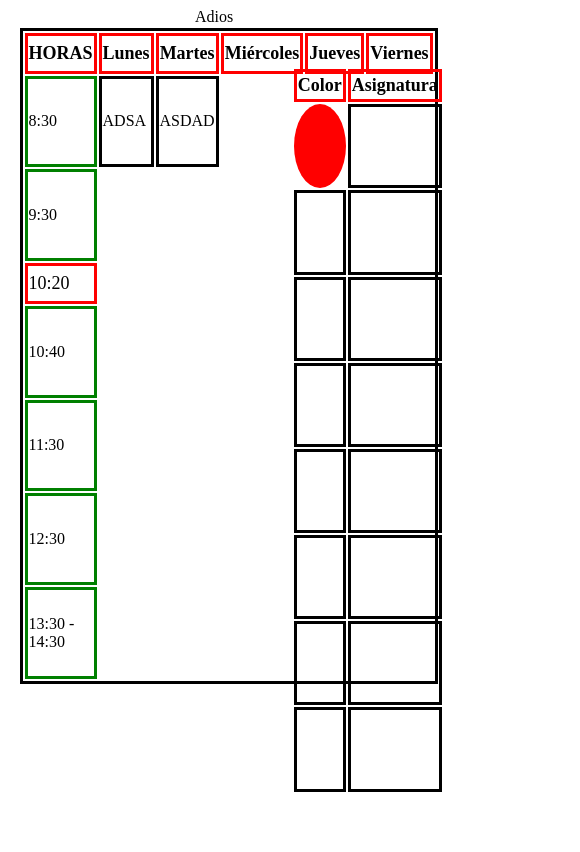
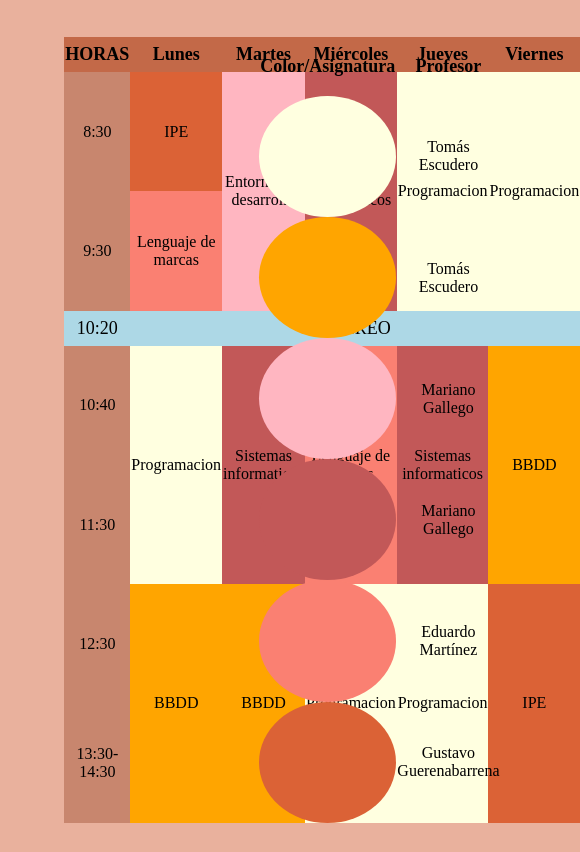
Before and after one commit to Eduu115/Marcas_EJ04_HorariosClase, a plain HTML site: page index.html in a window 390 px wide. Shown: the whole page, 580 px wide, since content can reach past the window. Drawn offline with Linux system fonts and the light colour scheme.

Commit message:
final steps, with a toruble in responsive(the main div's collide)

```diff
--- a/index.html
+++ b/index.html
@@ -22,19 +22,19 @@
                 </tr>
 
                 <tr class="normal">
-                    <td class="hora">8:30</td> <td>ADSA</td> <td>ASDAD</td>
+                    <td class="hora">8:30</td> <td id="ipe">IPE</td> <td id="ed" rowspan="2">Entornos de desarrollo</td> <td id="si" rowspan="2">Sistemas informaticos</td> <td id="prog" rowspan="2">Programacion</td> <td rowspan="2" id="prog">Programacion</td>
                 </tr>
 
                 <tr>
-                    <td class="hora">9:30</td>
+                    <td class="hora">9:30</td> <td id="marcas" >Lenguaje de marcas</td>
                 </tr>
 
                 <tr>
-                    <td id="recreo" class="hora">10:20</td>
+                    <td id="recreo" class="hora">10:20</td> <td colspan="5" id="recreo"> RECREO </td>
                 </tr>
 
                 <tr>
-                    <td class="hora">10:40</td>
+                    <td class="hora">10:40</td> <td id="prog" rowspan="2"> Programacion</td> <td id="si" rowspan="2">Sistemas informaticos</td> <td id="marcas" rowspan="2">Lenguaje de marcas</td> <td id="si" rowspan="2">Sistemas informaticos</td> <td id="bbdd" rowspan="2">BBDD</td>
                 </tr>
 
                 <tr>
@@ -42,47 +42,42 @@
                 </tr>
 
                 <tr>
-                    <td class="hora">12:30</td>
+                    <td class="hora">12:30</td> <td id="bbdd" rowspan="2">BBDD</td> <td id="bbdd" rowspan="2">BBDD</td> <td id="prog" rowspan="2">Programacion</td> <td id="prog" rowspan="2">Programacion</td> <td id="ipe" rowspan="2">IPE</td>
                 </tr>
 
                 <tr>
-                    <td class="hora">13:30 - 14:30</td>
+                    <td class="hora">13:30-<br>14:30</td>
                 </tr>
 
             </table>
         </div>
 
         <div id="lista">
-            Adios
+
             <table id="tabla-lista">
 
-                <tr>
-                    <th>Color</th> <th>Asignatura</th>
+                <tr class="asignaturas">
+                    <th class="aignaturas">Color/Asignatura</th> <th class="asignaturas">Profesor</th>
                 </tr>
-                <tr>
-                    <td id="circulo1"></td> <td> </td>
+                <tr class="asignaturas">
+                    <td class="circulo" id="prog"></td> <td class="profe">Tomás Escudero</td>
                 </tr>
-                <tr>
-                    <td id="circulo2"></td> <td> </td>
+                <tr class="asignaturas">
+                    <td class="circulo" id="bbdd"></td> <td class="profe">Tomás Escudero</td>
                 </tr>
-                <tr>
-                    <td id="circulo3"></td> <td> </td>
+                <tr class="asignaturas">
+                    <td class="circulo" id="ed"></td> <td class="profe">Mariano Gallego</td>
                 </tr>
-                <tr>
-                    <td id="circulo4"></td> <td> </td>
+                <tr class="asignaturas">
+                    <td class="circulo" id="si"></td> <td class="profe" >Mariano Gallego</td>
                 </tr>
-                <tr>
-                    <td id="circulo5"></td> <td> </td>
+                <tr class="asignaturas">
+                    <td class="circulo" id="marcas"></td> <td class="profe">Eduardo Martínez</td>
                 </tr>
-                <tr>
-                    <td id="circulo6"></td> <td> </td>
+                <tr class="asignaturas">
+                    <td class="circulo" id="ipe"></td> <td class="profe">Gustavo Guerenabarrena</td>
                 </tr>
-                <tr>
-                    <td id="circulo7"></td> <td> </td>
-                </tr>
-                <tr>
-                    <td id="circulo8"></td> <td> </td>
-                </tr>
+
 
 
             </table>
--- a/style.css
+++ b/style.css
@@ -1,3 +1,6 @@
+body{
+    background-color: #e9b19d   ;
+}
 #horario{
     position: absolute;
     left: 0%;
@@ -11,40 +14,50 @@
     right: 0%;
 
 }
+table{
+    border-collapse: collapse ;
+}
 
 div{
     height: 100%;
     display: flex;
 }
 table#tabla-horario{
-    border: solid black;
-    margin: 10%;
-    height: 41rem;
-    width: 60rem;
+
+    margin-top: 15%;
+    margin-bottom:15% ;
+    margin-left: 33%;
+    margin-right: 33%;
 }
 table#tabla-lista{
-    margin: 30% ;
-
+    margin-top: 15%;
+    margin-left: 33% ;
+    margin-right: 33%;
+    margin-bottom: 15%;
 }
 
 th,td#recreo{
     top: 2%;
-    border: solid red;
     height: 1em;
     font-size: large;
 }
 td{
-    border: solid black;
     height: 10%;
 
 }
 .hora{
-    border: solid green;
+    background-color: #c8866e;
 }
-#circulo1{
-    background-color: red;
+.circulo{
     border: 1px;
     border-radius: 50%;
+}
+.profe{
+    width: 100%;
+}
+.asignaturas{
+    height: 2em;
+    width: 15em;
 }
 #horas{
     width: 3%;
@@ -52,5 +65,34 @@ td{
 .normal{
     width: 100%;
     height: 12px;
+}
+table{
+    text-align: center;
+}
+#dias{
+    background-color: #c36948;
+}
+td#recreo{
+    background-color: lightblue;
+}
 
+/*Asignaturas*/
+
+#ipe{
+    background-color: #db6236;
 }
+#marcas{
+    background-color: salmon;
+}
+#bbdd{
+    background-color: orange;
+}
+#prog{
+    background-color: lightyellow;
+}
+#ed{
+    background-color: lightpink;
+}
+#si{
+    background-color: rgb(194, 88, 88);
+}
```
